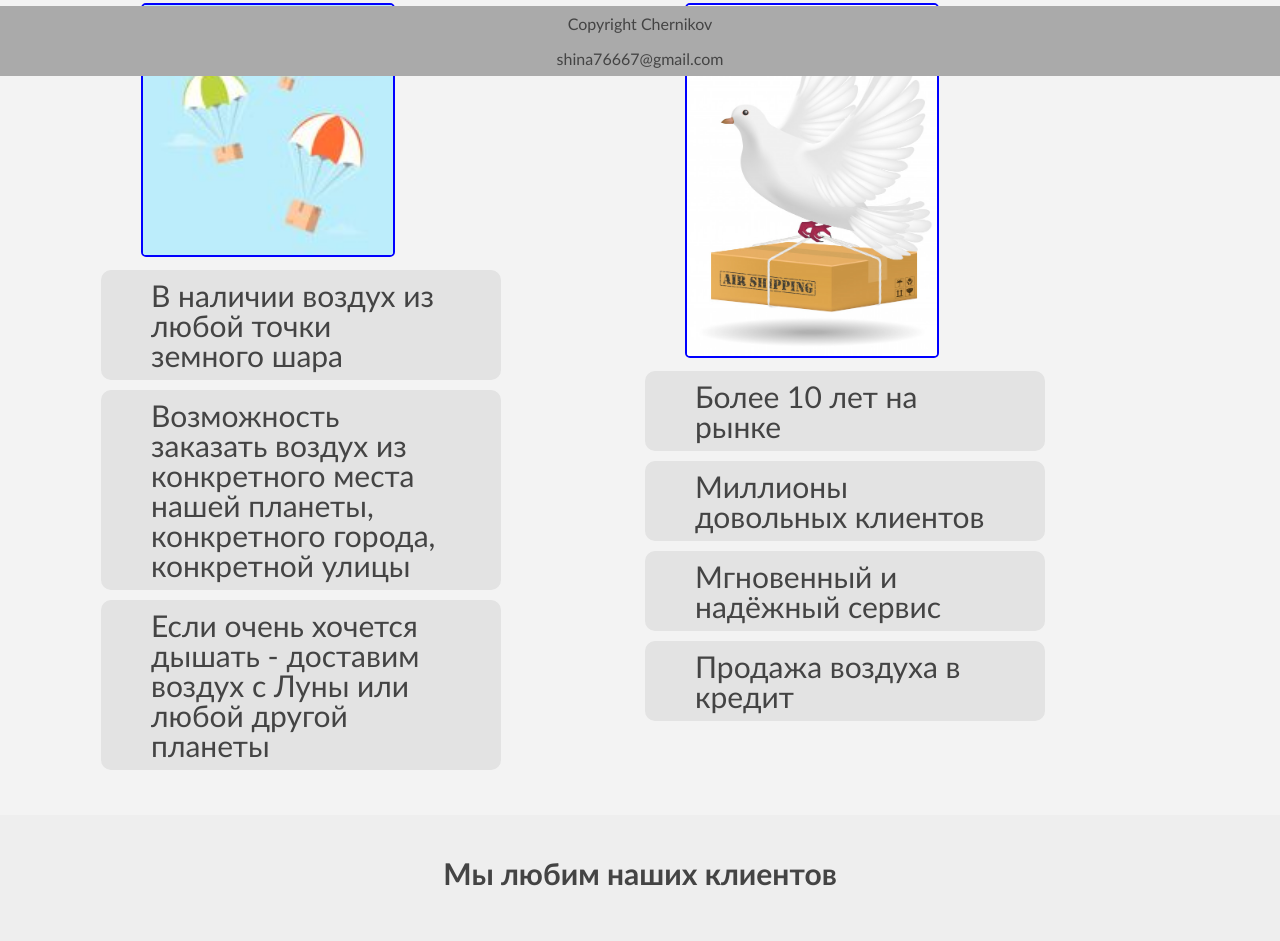
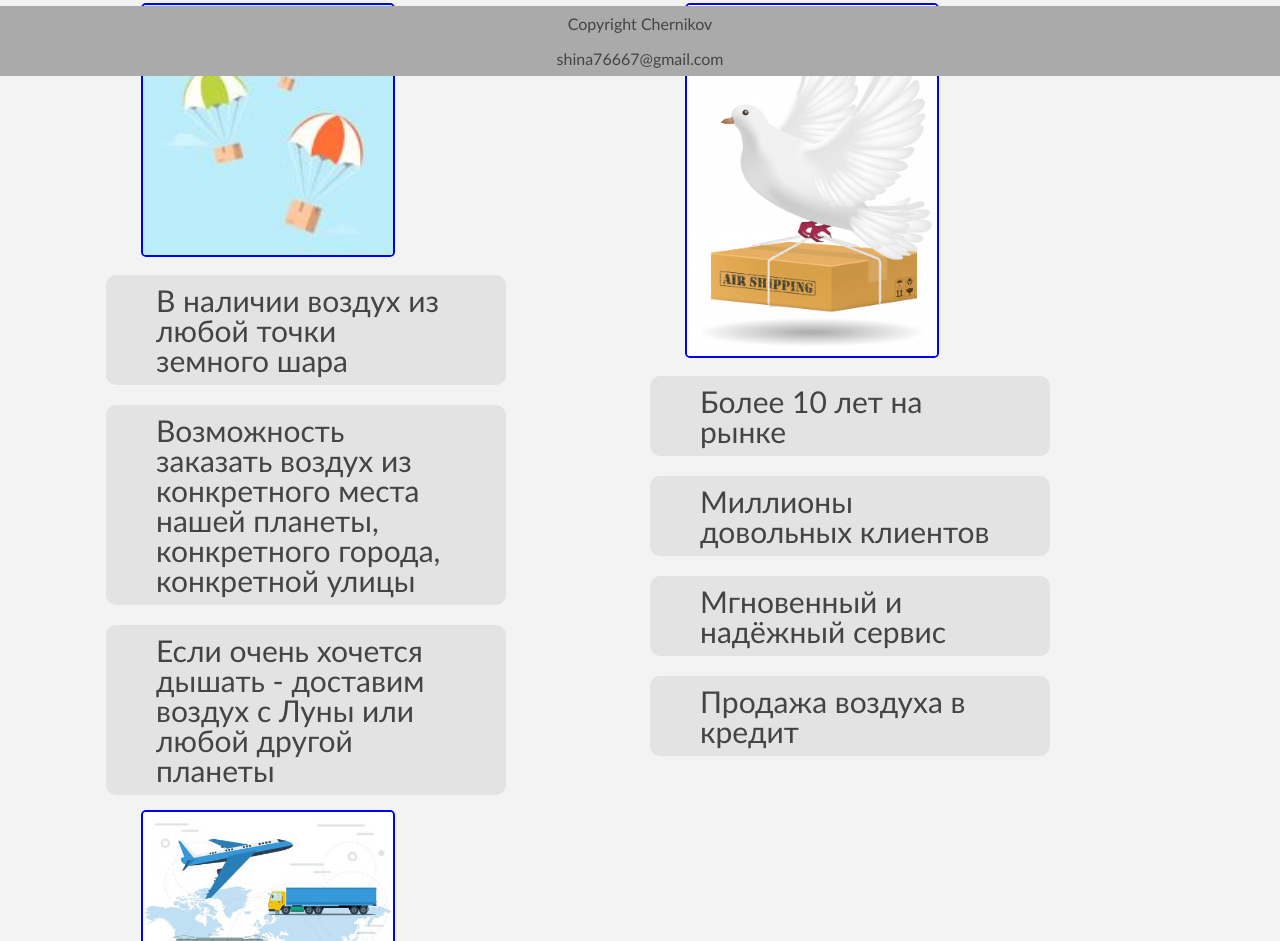
Before and after one commit to transfer76/My-landing-page, a plain HTML site: page index.html in a window 1280 px wide. Shown: the part 724-1665 px from the top of the page. Drawn offline with Linux system fonts and the light colour scheme.

Commit message:
add foto features

```diff
--- a/index.html
+++ b/index.html
@@ -62,6 +62,7 @@
     <div class="container">
       <div class="features-members">
         <div class="column-1-2 buffer-top">
+          <div class="features-details-block">
             <div class="features-image">
               <img class="features-photo" src="images/6.jpg" alt="[почта]">
             </div>
@@ -74,8 +75,13 @@
             <div class="features-details">
               <p class="text-lead">Если очень хочется дышать - доставим воздух с Луны или любой другой планеты</p>
             </div>
+            <div class="features-image">
+              <img class="features-photo" src="images/4.jpg" alt="[почта]">
+            </div>
+          </div>
         </div>
         <div class="column-1-2 buffer-top">
+          <div class="features-details-block">
             <div class="features-image">
               <img class="features-photo" src="images/8.jpg" alt="[почта]">
             </div>
@@ -90,6 +96,7 @@
             </div>
             <div class="features-details">
               <p class="text-lead">Продажа воздуха в кредит</p>
+            </div>
           </div>
         </div>
       </div>
--- a/styles/features.css
+++ b/styles/features.css
@@ -7,12 +7,16 @@
   padding-top: 40px;
 }
 
+.features-details-block {
+  display: block;
+}
+
 .features-details {
   display: inline-block;
   background: #e3e3e3;
   max-width: 300px;
   padding: 10px 50px;
-  margin: 5px;
+  margin: 10px;
   border-radius: 10px;
 }
 
--- a/styles/grid.css
+++ b/styles/grid.css
@@ -31,16 +31,16 @@
   clear: both;
 }
 
+@media (max-width: 850px) {
+  .column-1-2 {
+    float: none;
+    width: auto;
+  }
+}
+
 @media (max-width: 640px) {
   .column-1-3 {
     float: none;
     width: auto;
   }
 }
-
-@media (max-width: 1100px) {
-  .column-1-2 {
-    float: none;
-    width: auto;
-  }
-}
```
Lines whose indentation alone changed are shown as unchanged.
